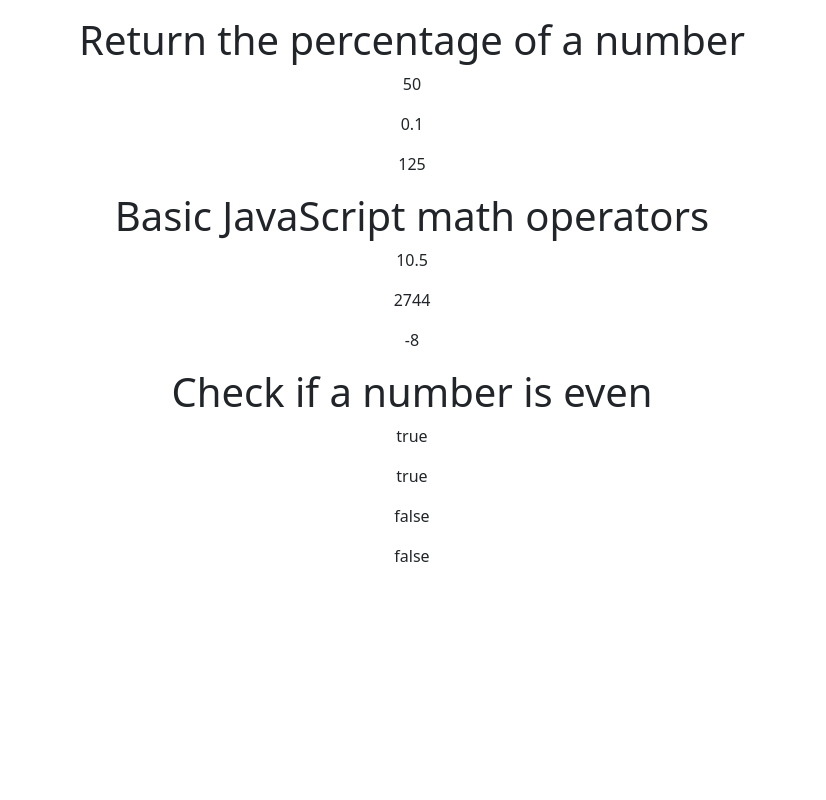
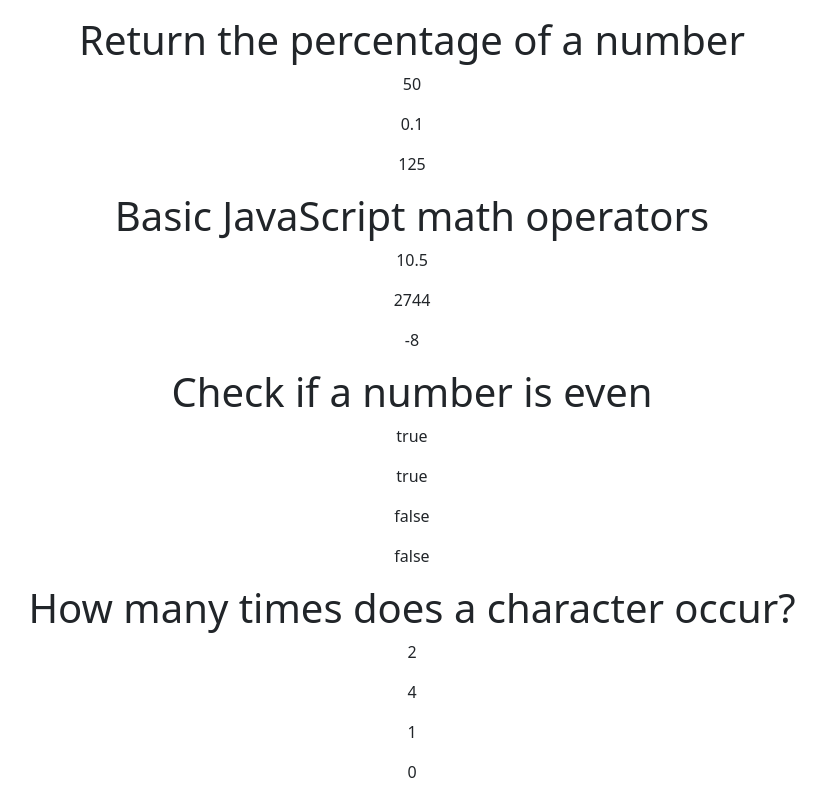
Before and after one commit to vinothsmart/react-redux-dashboard, a React (Create React App) app: page /jsc/basic in a window 1280 px wide. Shown: the part 1817-2617 px from the top of the page, without its empty margins (228-1054 px from the left). Before the commit the page ends 2401 px from the top, so only its background shows below. Built offline with nearby package versions, Linux system fonts and the light colour scheme.

Commit message:
How many times does a character occur

```diff
--- a/src/components/pages/JsChallage/Basic.js
+++ b/src/components/pages/JsChallage/Basic.js
@@ -19,8 +19,17 @@ const Basic = () => {
     const powerOf = divide ** f;
     return powerOf;
   };
+  const checkEven = (a) => a % 2 === 0;
 
-  const checkEven = (a) => a % 2 === 0;
+  const checkChar = (a, b) => {
+    let result = 0;
+    for (let i = 0; i < b.length; i++) {
+      if (a === b[i]) {
+        result++;
+      }
+    }
+    return result;
+  };
 
   return (
     <div>
@@ -101,6 +110,33 @@ const Basic = () => {
         <p>{checkEven(5) ? "true" : "false"}</p>
         <p>{checkEven(-111) ? "true" : "false"}</p>
       </center>
+      <center>
+        <h1>How many times does a character occur?</h1>
+        <p>
+          {checkChar(
+            "m",
+            "how many times does the character occur in this sentence?"
+          )}
+        </p>
+        <p>
+          {checkChar(
+            "h",
+            "how many times does the character occur in this sentence?"
+          )}
+        </p>
+        <p>
+          {checkChar(
+            "?",
+            "how many times does the character occur in this sentence?"
+          )}
+        </p>
+        <p>
+          {checkChar(
+            "z",
+            "how many times does the character occur in this sentence?"
+          )}
+        </p>
+      </center>
     </div>
   );
 };
```
